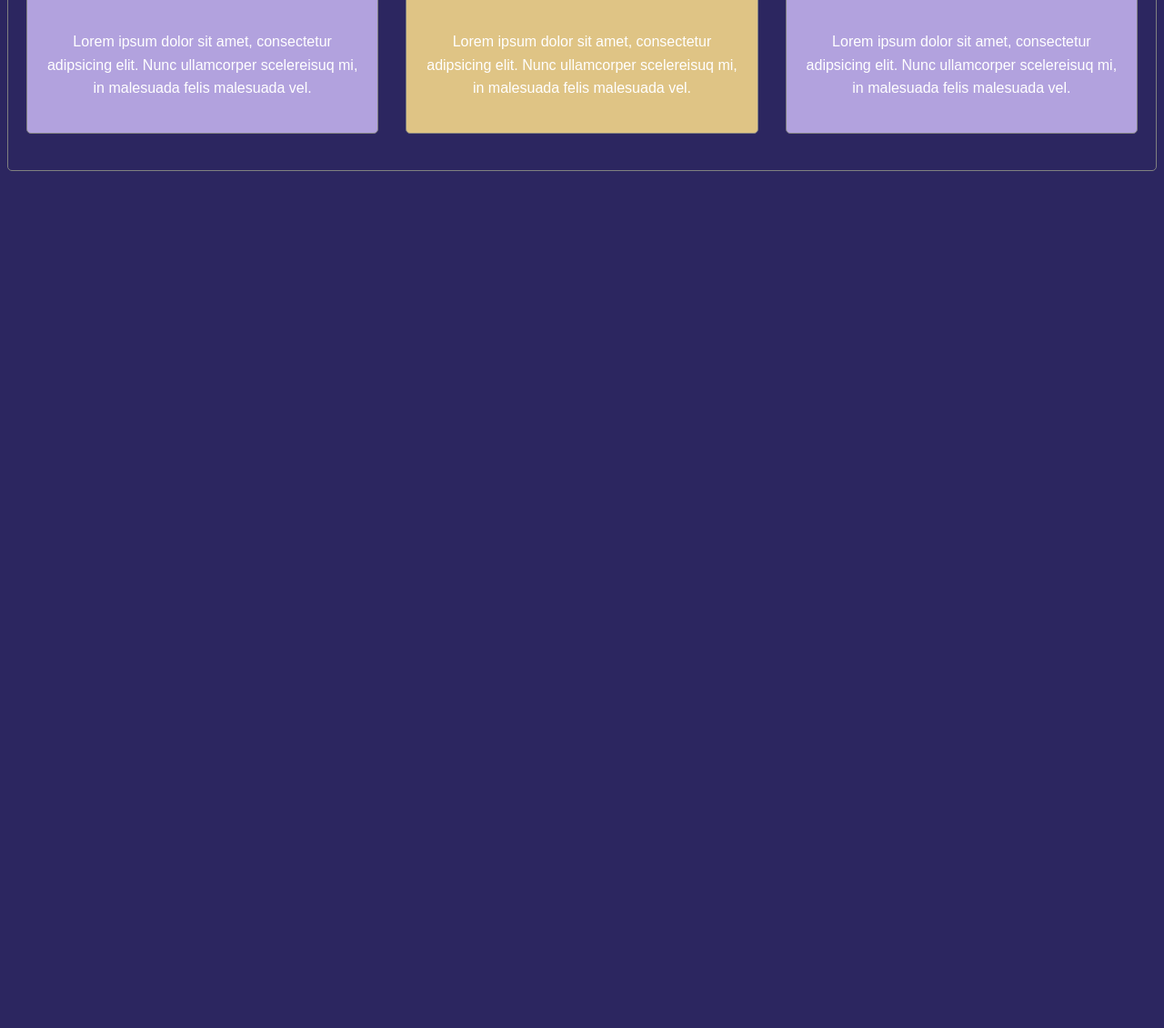
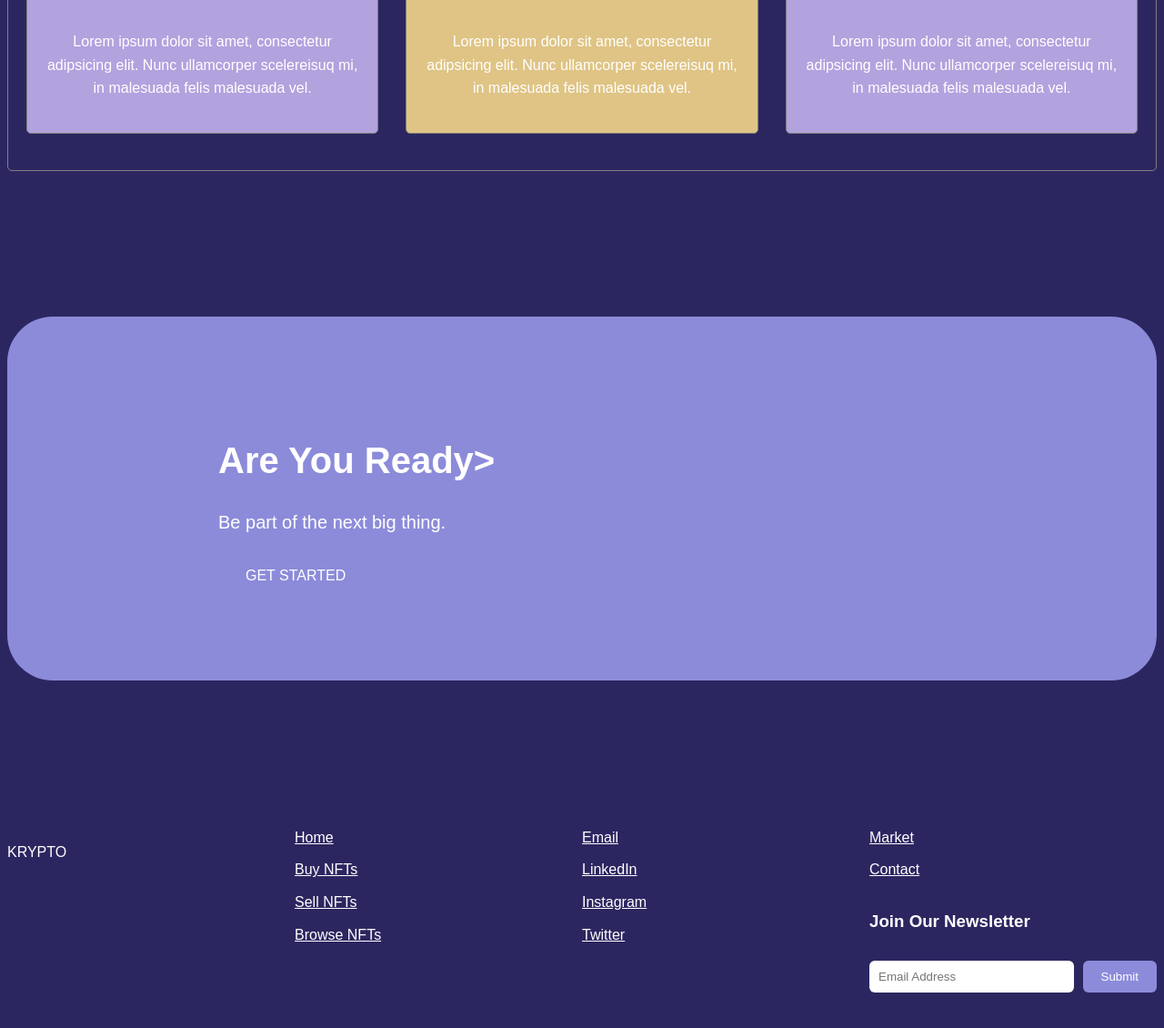
Before and after one commit to bk275/FigmaHTML, a website: page index.html in a window 1280 px wide. Shown: the part 2395-3525 px from the top of the page at 91% size. Before the commit the page ends 2603 px from the top, so only its background shows below. Drawn offline with Linux system fonts and the light colour scheme; files whose address does not match are found by name.

Commit message:
added footer html

```diff
--- a/index.html
+++ b/index.html
@@ -73,7 +73,39 @@
                     </div>
                 </div>
             </section>
-
+            <section class="hero_center ready">
+                <div class="hero-content">
+                    <h2>Are you ready></h2>
+                    <p>Be part of the next big thing.</p>
+                    <a href="#" class="pill-link-black-button">GET STARTED</a>
+                </div>
+            </section>
+            <footer>
+                <div class="column">
+                    <p>KRYPTO</p>
+                </div>
+                <div class="column">
+                    <a href="#"><span class="footer-link"><i class="fas fa-home"></i>Home</span></a>
+                    <a href="#"><span class="footer-link"><i class="fas fa-money-bill-wave"></i>Buy NFTs</span></a>
+                    <a href="#"><span class="footer-link"><i class="fas fa-hand-holding-usd"></i>Sell NFTs</span></a>
+                    <a href="#"><span class="footer-link"><i class="fas fa-eye"></i>Browse NFTs</span></a>
+                </div>
+                <div class="column">
+                    <a href="#"><span class="footer-link"><i class="fas fa-envelope"></i>Email</span></a>
+                    <a href="#"><span class="footer-link"><i class="fas fa-linkedin"></i>LinkedIn</span></a>
+                    <a href="#"><span class="footer-link"><i class="fas fa-instagram"></i>Instagram</span></a>
+                    <a href="#"><span class="footer-link"><i class="fas fa-twitter"></i>Twitter</span></a>
+                </div>
+                <div class="column">
+                    <a href="#"><span class="footer-link"><i class="fas fa-store"></i>Market</span></a>
+                    <a href="#"><span class="footer-link"><i class="fas fa-phone"></i>Contact</span></a>
+                    <h3><i class="fas fa-envelope-open-text"></i>Join Our Newsletter</h3>
+                    <form input="newsletter-form">
+                        <input type="email" placeholder="Email Address" required>
+                        <input type="submit" value="Submit">
+                    </form>
+                </div>
+            </footer>
         </main>
     </body>
 </html>
```
